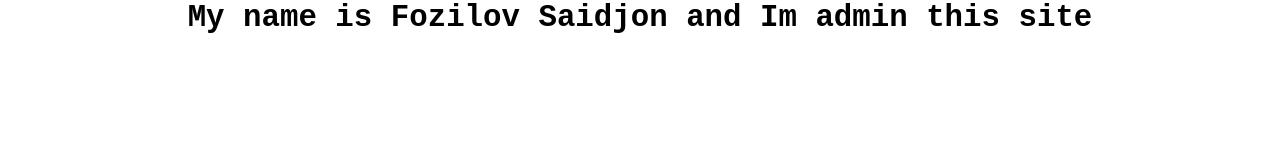
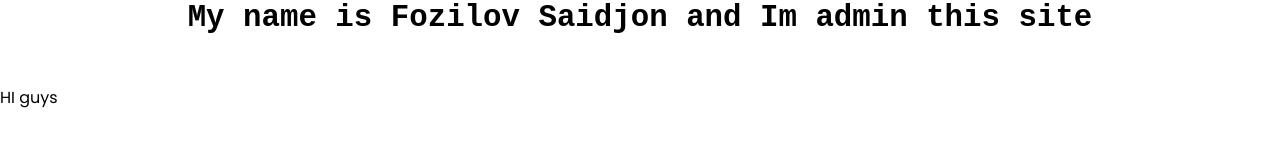
Before and after one commit to saidjon02/essential, a React (Vite) app: page /admin in a window 1280 px wide. Shown: the top 160 px of the page. Built offline with nearby package versions, Linux system fonts and the light colour scheme.

Commit message:
4 commit

```diff
--- a/src/App.jsx
+++ b/src/App.jsx
@@ -13,6 +13,7 @@ function App() {
           <Route exact path="/admin" element={<Admin />} />
         </Routes>
       </BrowserRouter>
+      HI guys
     </div>
   );
 }
```
